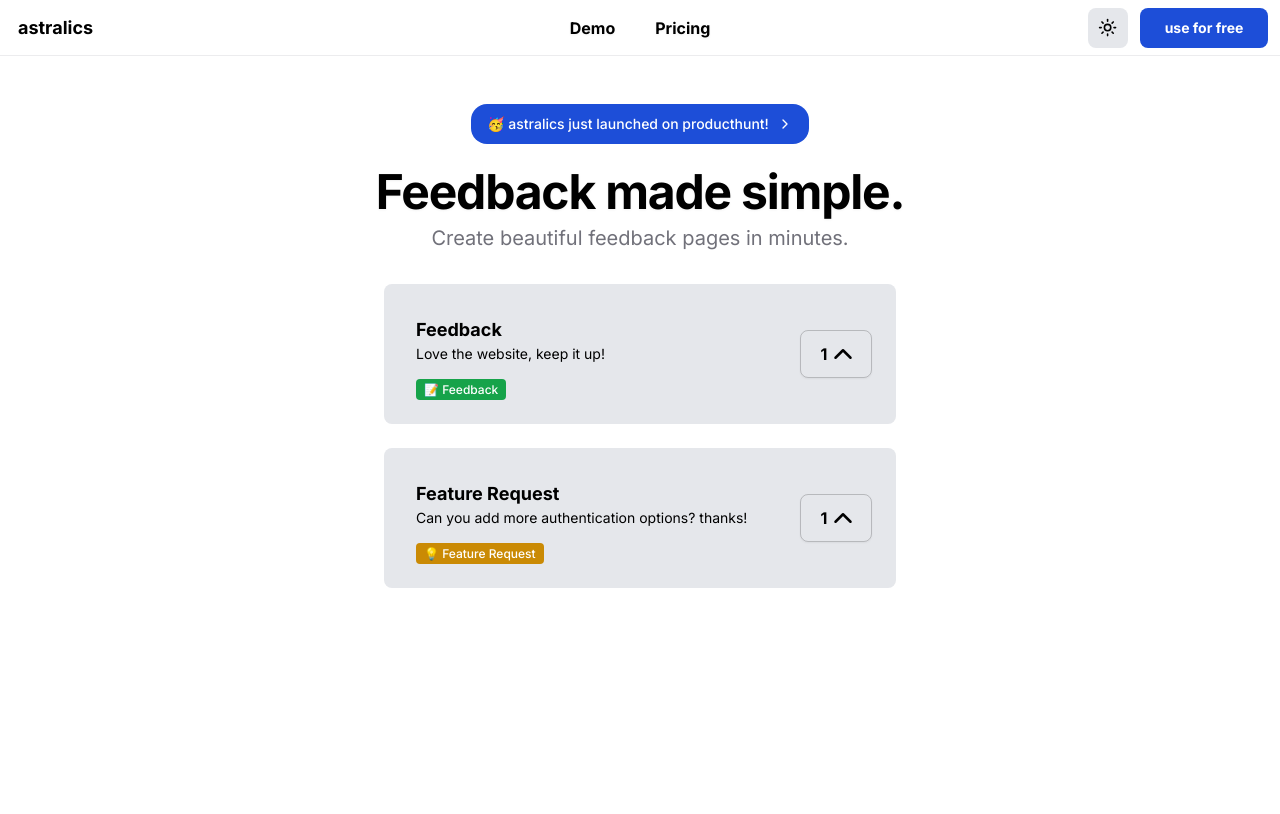
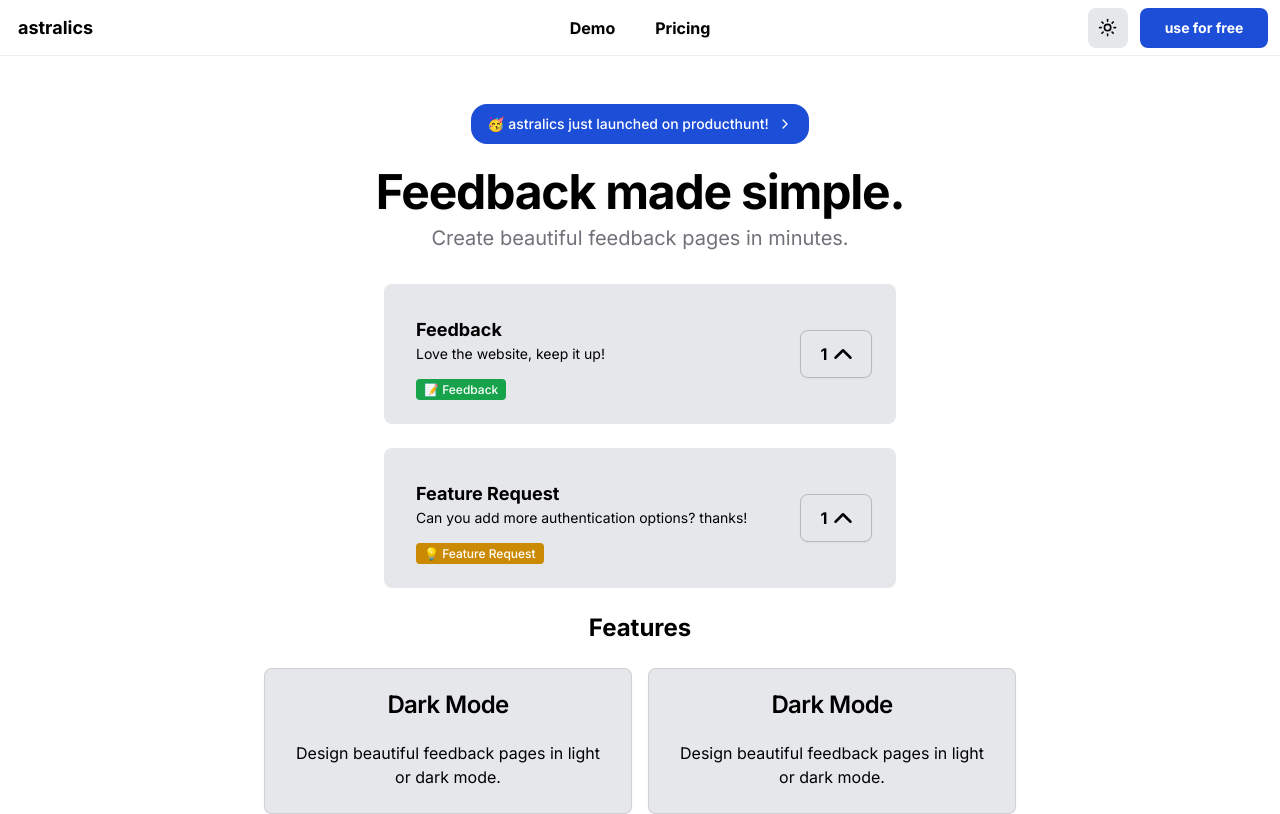
Before and after one commit to ramezj/astralics, a Next.js app in the folder client/: page / in a window 1280 px wide. Built offline with nearby package versions, Linux system fonts and the light colour scheme; no server answers.

Commit message:
basic feature card

```diff
--- /dev/null
+++ b/client/components/layout/Feature.js
@@ -0,0 +1,26 @@
+import { Button } from "@/components/ui/button"
+import {
+  Card,
+  CardContent,
+  CardDescription,
+  CardFooter,
+  CardHeader,
+  CardTitle,
+} from "@/components/ui/card"
+
+export function Feature() {
+    return (
+        <>
+        <Card className='w-[23rem] cursor-pointer bg-gray-200 text-black dark:bg-zinc-950 dark:text-white dark:border-white/10 dark:hover:!bg-zinc-900 hover:!bg-gray-300 duration-200 border-black/10'>
+            <CardHeader>
+                <CardTitle>
+                    Dark Mode
+                </CardTitle>
+            </CardHeader>
+            <CardContent className='justify-center items-center'>
+                <h2>Design beautiful feedback pages in light or dark mode.</h2>
+            </CardContent>
+        </Card>
+        </>
+    )
+}
--- a/client/pages/index.js
+++ b/client/pages/index.js
@@ -7,6 +7,7 @@ import { ArrowRight } from "lucide-react"
 import Image from "next/image"
 import { Button } from "@/components/ui/button"
 import { ArrowRightIcon } from "lucide-react"
+import { Feature } from "@/components/layout/Feature"
 
 export default function Component() {
   const { data: session } = useSession()
@@ -60,18 +61,9 @@ export default function Component() {
             </div>
             </div>
             <br />
-            {/* <div className='mt-2 mb-2'>
-            <Button className="gap-1 bg-gray-200 hover:bg-gray-300 text-black dark:bg-zinc-900 dark:hover:bg-zinc-800 dark:text-white px-12">
-              Try for free <ArrowRightIcon className='w-4 h-4'/>
-            </Button>
-            </div> */}
         </div>
           <br />
           <div className="w-full content-center items-center justify-items-center">
-            {/* <img src="/Screenshot.png"
-            className='h-[30rem] w-[60rem] border border-black/10 dark:border-white/10 rounded-lg'
-            alt="Picture of the author"
-            /> */}
               <div className="2xl:-mt-2 xl:-mt-4 2xl:w-2/6 xl:w-2/5 w-4/5 flex-row">
               <motion.div
                   initial={{
@@ -101,6 +93,13 @@ export default function Component() {
                 <FeedbackDemo session={session} title="Feature Request" type="feature_request" description={"Can you add more authentication options? thanks!"} upvotes="1"/>
                 </motion.div>
               </div>
+              <br />
+              <h2 className='text-2xl font-bold'>Features</h2>
+              <br />
+              <div className='flex flex-wrap gap-4 justify-center'>
+                <Feature />
+                <Feature />
+              </div>
           </div>
             </center>
     </Layout>
```
